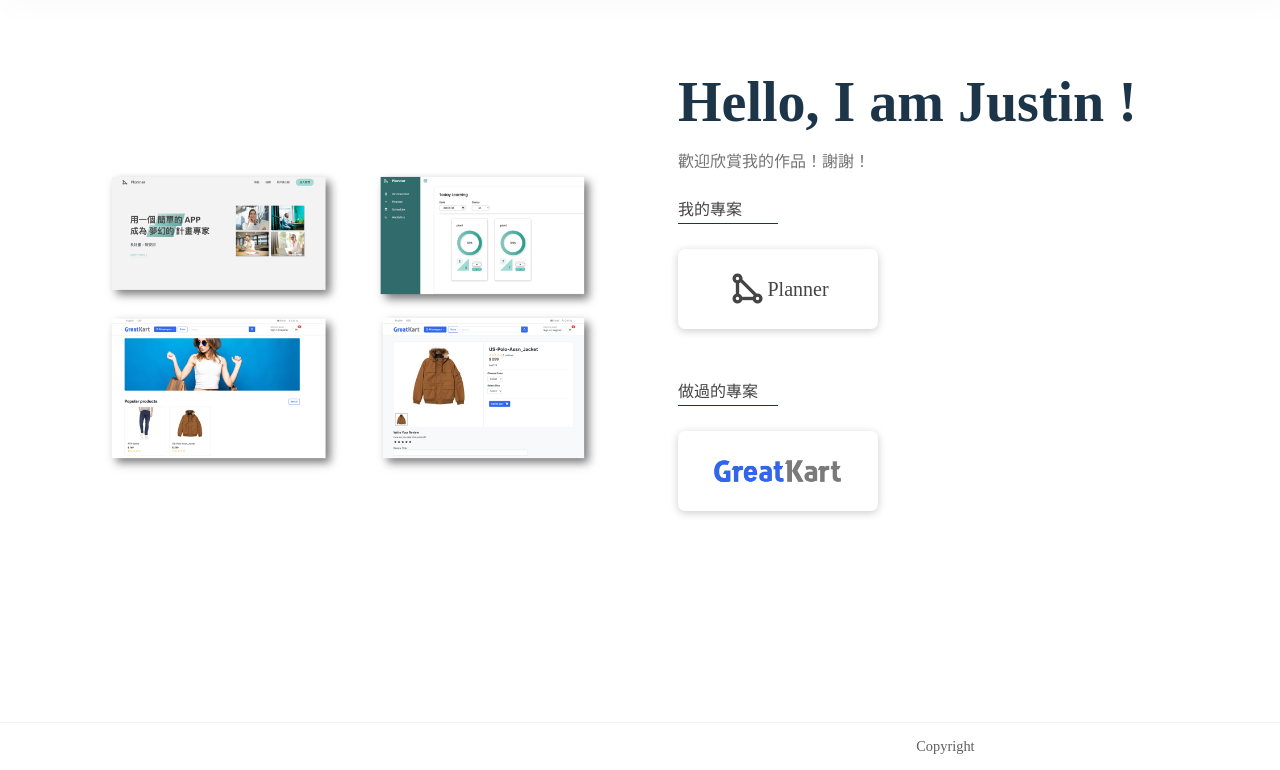
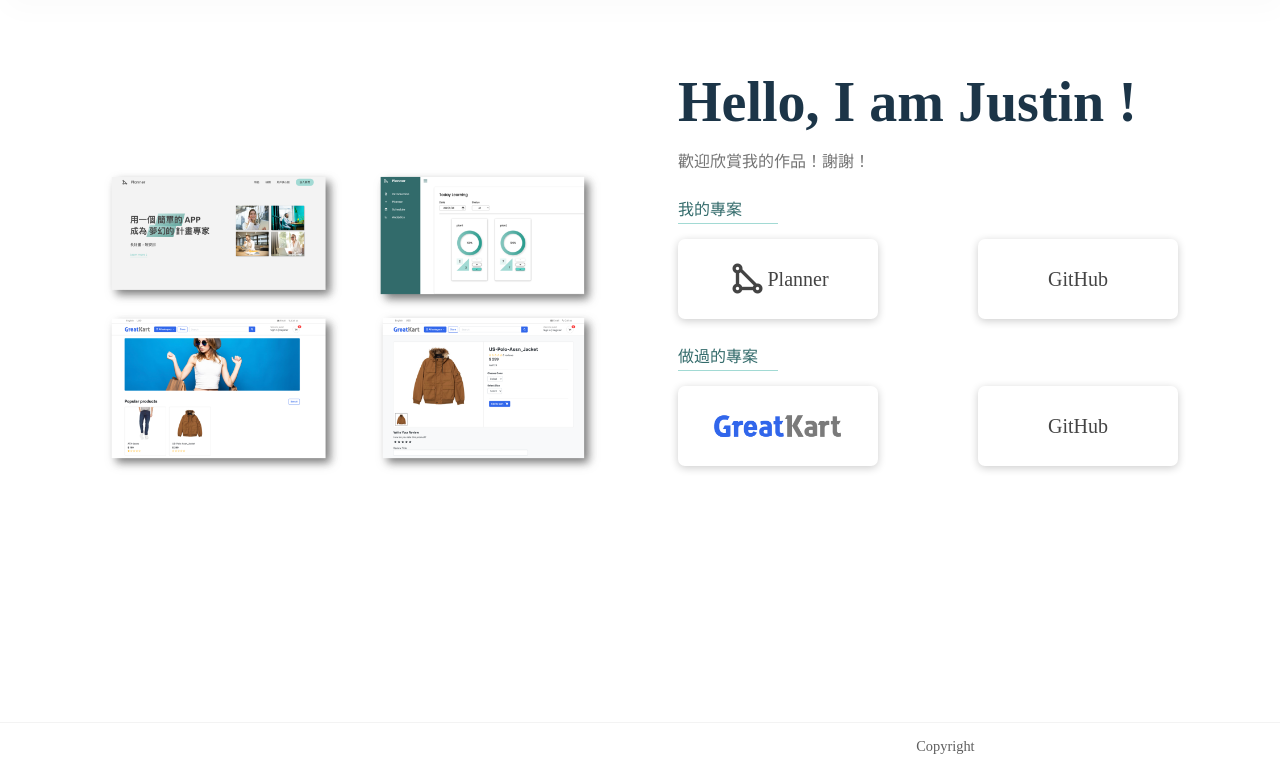
Before and after one commit to justinlove0987/django-planner-public-justin, a Django app: page /portfolio/ in a window 1280 px wide. Shown: the part 78-848 px from the top of the page. Run offline with Django 3.2, Linux system fonts and the light colour scheme.

Commit message:
revise portfolio template

```diff
--- a/static/portfolio.css
+++ b/static/portfolio.css
@@ -97,26 +97,19 @@ nav ul li a:hover {
   margin-bottom: 20px;
 }
 .portfolio-label {
+  display: flex;
   height: 32px;
   width: 100px;
-  display: flex;
-  /* justify-content: center; */
   align-items: center;
-  /* color: #ffffff; */
-  color: #444;
-  /* background-color: #1db096; */
-  border-bottom: 1px solid #1c3548;
-  /* border-radius: 7px; */
-  /* box-shadow: 4px 10px 30px rgba(24, 139, 119, 0.2); */
+  color: #336b6b;
+  border-bottom: 1px solid #a2dad4;
+  margin-bottom: 15px;
 }
 
 .portfolio-content {
-  min-width: 400px;
+  display: flex;
   color: #444;
-  height: 130px;
-  /* background-color: rgb(230, 230, 230); */
   margin-bottom: 20px;
-  display: flex;
   justify-content: space-between;
   font-size: 20px;
 }
@@ -126,8 +119,8 @@ nav ul li a:hover {
   width: 200px;
   height: 80px;
   box-shadow: 0 2px 8px rgba(0, 0, 0, 0.2);
+  color: #444;
   align-items: center;
-  align-self: center;
   justify-content: center;
   border-radius: 7px;
 }
@@ -139,92 +132,18 @@ nav ul li a:hover {
   width: 130px;
 }
 
-.portfolio-text {
-  flex-grow: 1;
-  font-size: 1rem;
+.portfolio-github {
+  display: flex;
+  font-size: 20px;
   color: #444;
-  font-family: "Open Sans", "Lato", sans-serif;
+  width: 200px;
+  height: 80px;
+  box-shadow: 0 2px 8px rgba(0, 0, 0, 0.2);
+  align-items: center;
+  align-self: center;
+  justify-content: center;
+  border-radius: 7px;
 }
-
-.portfolio-text p {
-  padding: 20px;
-}
-
-/* skills */
-#skills {
-  display: flex;
-  justify-content: space-around;
-  align-items: center;
-  width: 90%;
-  margin: auto auto 50px auto;
-}
-.skill-text {
-  width: 400px;
-}
-.skill-img {
-  width: 600px;
-  height: 600px;
-}
-.skill-img img {
-  width: 100%;
-  height: 100%;
-  object-fit: contain;
-}
-.skill-heading span {
-  color: #36b7b5;
-  font-weight: 500;
-  text-transform: uppercase;
-  letter-spacing: 1px;
-  font-size: 1rem;
-}
-.skill-heading h2 {
-  color: #1c3548;
-  font-size: 3.3rem;
-  margin: 0px;
-  font-weight: 400;
-  letter-spacing: 1px;
-}
-.s-box-container {
-  margin-top: 30px;
-}
-.skill-box {
-  display: flex;
-  margin: 25px 0px;
-}
-.s-box-icon {
-  margin-right: 12px;
-}
-.s-box-icon i {
-  width: 40px;
-  height: 40px;
-  border-radius: 50%;
-  display: flex;
-  justify-content: center;
-  align-items: center;
-  background-color: #f0f0f0;
-  font-size: 1.1rem;
-}
-.s-box-text strong {
-  color: #1c3548;
-  margin: 0px;
-  font-size: 0.9rem;
-  font-weight: 600;
-}
-.s-box-text p {
-  color: #747474;
-  font-size: 0.9rem;
-}
-.fa-html5 {
-  color: #e06061;
-}
-.fa-css3-alt {
-  color: #416cdf;
-}
-.fa-js-square {
-  color: #f98231;
-}
-
-/* contact*/
 
 footer {
   display: flex;
--- a/templates/introduction.html
+++ b/templates/introduction.html
@@ -11,7 +11,7 @@
     <link href="https://fonts.googleapis.com/css?family=Poppins:300,400,500,600&display=swap" rel="stylesheet" />
     <link href="https://unpkg.com/boxicons@2.0.9/css/boxicons.min.css" rel="stylesheet" />
     <link rel="stylesheet" href="{% static 'introduction.css' %}" />
-    <title>Bankist | When Banking meets Minimalist</title>
+    <title>Planner</title>
 
     {% comment %}
     <script defer src="script.js"></script>
--- a/templates/portfolio.html
+++ b/templates/portfolio.html
@@ -44,15 +44,18 @@
         <p>歡迎欣賞我的作品！謝謝！</p>
         <!--btn -->
         <div class="portfolio-label">我的專案</div>
-        <a class="portfolio-content" href="http://djangoplanner-env.eba-ty9a6uic.us-west-2.elasticbeanstalk.com/" target="_blank">
-          <div class="portfolio-imgbox"><i class="bx bx-shape-triangle"></i>Planner</div>
-          <div class="portfolio-text"><p></p></div>
-        </a>
+        <div class="portfolio-content">
+          <a class="portfolio-imgbox" href="http://djangoplanner-env.eba-ty9a6uic.us-west-2.elasticbeanstalk.com/" target="_blank">
+            <i class="bx bx-shape-triangle"></i>
+            Planner
+          </a>
+          <a class="portfolio-github" href="https://github.com/justinlove0987/django-planner-public-justin" target="_blank">GitHub</a>
+        </div>
         <div class="portfolio-label">做過的專案</div>
-        <a class="portfolio-content" href="http://djangogreatkart-env-1.eba-d2pnpu9y.us-west-2.elasticbeanstalk.com/" target="_blank">
-          <div class="portfolio-imgbox"><img src="{% static 'img/logo.png' %}" alt="" /></div>
-          <div class="portfolio-text"><p></p></div>
-        </a>
+        <div class="portfolio-content">
+          <a class="portfolio-imgbox" href="http://djangogreatkart-env-1.eba-d2pnpu9y.us-west-2.elasticbeanstalk.com/" target="_blank"><img src="{% static 'img/logo.png' %}" alt="" /></a>
+          <a class="portfolio-github" href="https://github.com/justinlove0987/django-greatkart-public-rathan" target="_blank">GitHub</a>
+        </div>
       </div>
     </div>
 
```
